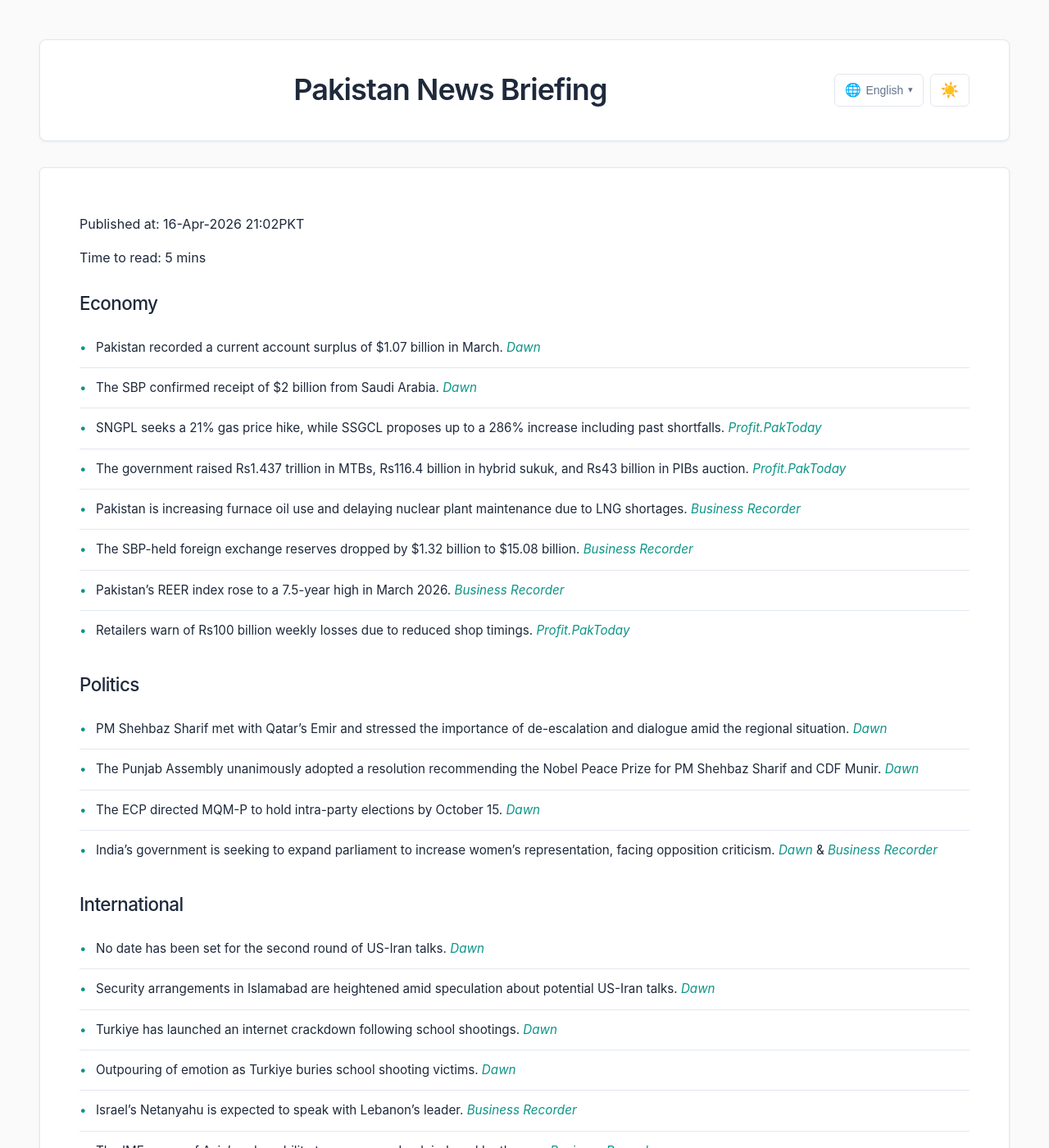
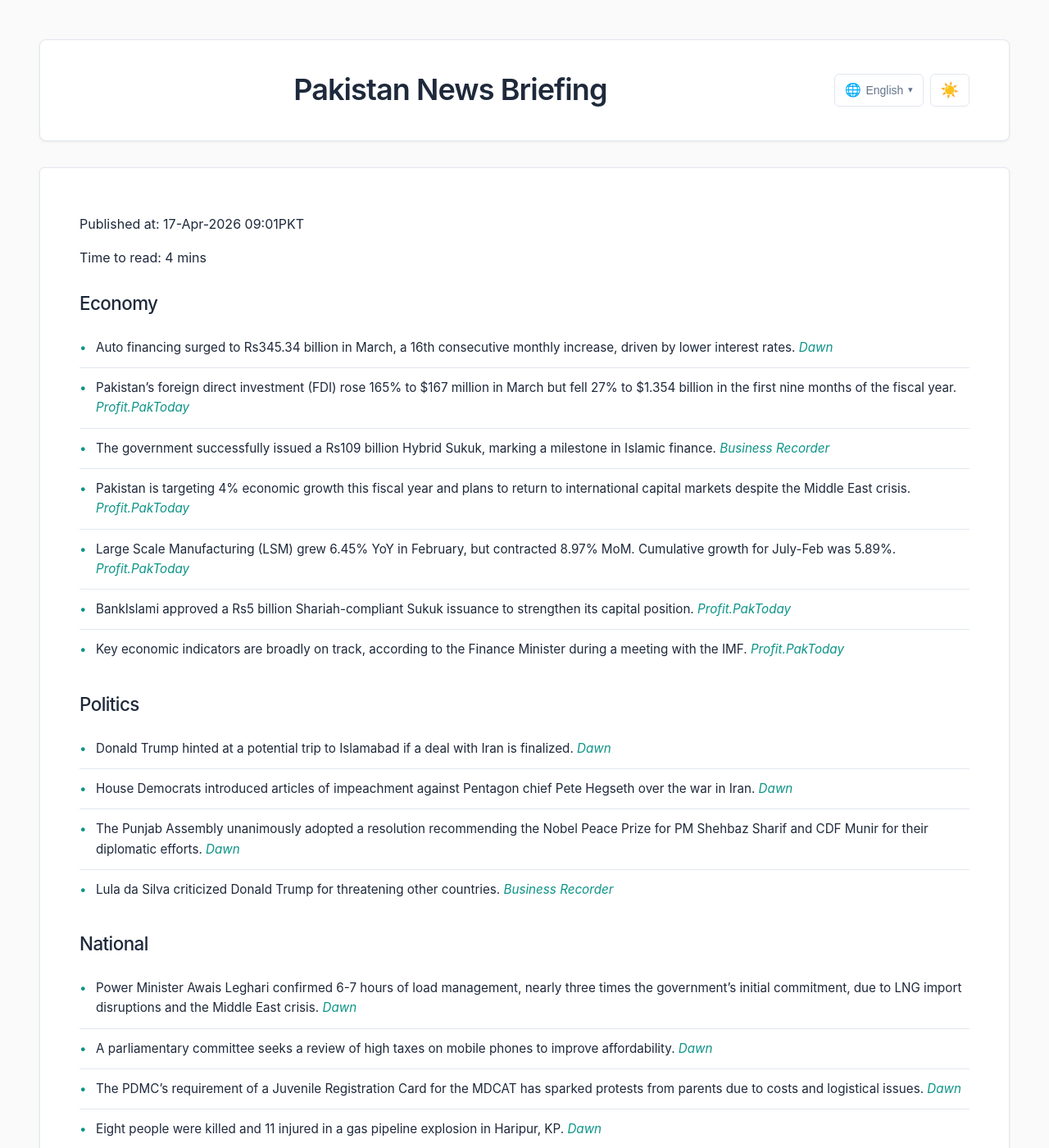
Before and after one commit to zsubzwary/news, a Jekyll site: the page built from en/index.md, in a window 1280 px wide and 1400 px high. Shown: the whole window at 82% size. Built offline with Jekyll 4.4.1, drawn with Linux system fonts in a browser that asks for light colours; some web fonts are replaced; some of the changed text lies outside the part shown.

Commit message:
DateTime; 2026-04-17T04:01:54.996Z

```diff
--- a/en/index.md
+++ b/en/index.md
@@ -4,72 +4,53 @@ title: Pakistan News Briefing
 lang: en
 ---
 
-Published at: 16-Apr-2026 21:02PKT
+Published at: 17-Apr-2026 09:01PKT
 
-Time to read: 5 mins
+Time to read: 4 mins
 
 ### Economy
-- Pakistan recorded a current account surplus of $1.07 billion in March. *[Dawn](https://www.dawn.com/news/1992290/current-account-posts-surplus-of-107bn-in-march)*
-- The SBP confirmed receipt of $2 billion from Saudi Arabia. *[Dawn](https://www.dawn.com/news/1992225/pakistan-receives-2bn-from-saudi-arabia-state-bank)*
-- SNGPL seeks a 21% gas price hike, while SSGCL proposes up to a 286% increase including past shortfalls. *[Profit.PakToday](https://profit.pakistantoday.com.pk/2026/04/16/sngpl-seeks-21-gas-price-hike-ssgcl-proposes-up-to-286-increase-including-past-shortfalls)*
-- The government raised Rs1.437 trillion in MTBs, Rs116.4 billion in hybrid sukuk, and Rs43 billion in PIBs auction. *[Profit.PakToday](https://profit.pakistantoday.com.pk/2026/04/16/govt-raises-rs1-437-trillion-in-mtbs-rs116-4-billion-in-hybrid-sukuk-rs43-billion-in-pibs-auction)*
-- Pakistan is increasing furnace oil use and delaying nuclear plant maintenance due to LNG shortages. *[Business Recorder](https://www.brecorder.com/news/40416776/pakistan-ramps-up-furnace-oil-use-delays-nuclear-maintenance-amid-lng-shortages)*
-- The SBP-held foreign exchange reserves dropped by $1.32 billion to $15.08 billion. *[Business Recorder](https://www.brecorder.com/news/40416775/sbp-held-foreign-exchange-reserves-drop-by-132bn-to-1508bn)*
-- Pakistan’s REER index rose to a 7.5-year high in March 2026. *[Business Recorder](https://www.brecorder.com/news/40416769/pakistans-reer-index-rises-to-75-year-high-in-march-2026)*
-- Retailers warn of Rs100 billion weekly losses due to reduced shop timings. *[Profit.PakToday](https://profit.pakistantoday.com.pk/2026/04/16/retailers-warn-of-rs100-billion-weekly-losses-after-reduced-shop-timings)*
+- Auto financing surged to Rs345.34 billion in March, a 16th consecutive monthly increase, driven by lower interest rates. *[Dawn](https://www.dawn.com/news/1992446/auto-financing-rises-to-rs345bn)*
+- Pakistan’s foreign direct investment (FDI) rose 165% to $167 million in March but fell 27% to $1.354 billion in the first nine months of the fiscal year. *[Profit.PakToday](https://profit.pakistantoday.com.pk/2026/04/17/foreign-investment-in-pakistan-jumps-165-to-167-million-in-march-but-falls-27-in-9mfy26)*
+- The government successfully issued a Rs109 billion Hybrid Sukuk, marking a milestone in Islamic finance. *[Business Recorder](https://www.brecorder.com/news/40416860/islamic-financing-first-hybrid-sukuk-fetches-over-rs109bn)*
+- Pakistan is targeting 4% economic growth this fiscal year and plans to return to international capital markets despite the Middle East crisis. *[Profit.PakToday](https://profit.pakistantoday.com.pk/2026/04/17/finance-minister-targets-4-growth-plans-market-return-amid-middle-east-crisis)*
+- Large Scale Manufacturing (LSM) grew 6.45% YoY in February, but contracted 8.97% MoM. Cumulative growth for July-Feb was 5.89%. *[Profit.PakToday](https://profit.pakistantoday.com.pk/2026/04/17/pakistans-factory-output-rises-6-45-yoy-in-february-2026-grows-5-89-in-8mfy26)*
+- BankIslami approved a Rs5 billion Shariah-compliant Sukuk issuance to strengthen its capital position. *[Profit.PakToday](https://profit.pakistantoday.com.pk/2026/04/17/bankislami-approves-rs5-billion-shariah-compliant-sukuk-issuance)*
+- Key economic indicators are broadly on track, according to the Finance Minister during a meeting with the IMF. *[Profit.PakToday](https://profit.pakistantoday.com.pk/2026/04/17/key-economic-indicators-remain-broadly-on-track-finance-minister-tells-imf)*
 
 ### Politics
-- PM Shehbaz Sharif met with Qatar’s Emir and stressed the importance of de-escalation and dialogue amid the regional situation. *[Dawn](https://www.dawn.com/news/1992240/pm-shehbaz-meets-qatar-emir-stresses-importance-of-de-escalation-dialogue-amid-regional-situation)*
-- The Punjab Assembly unanimously adopted a resolution recommending the Nobel Peace Prize for PM Shehbaz Sharif and CDF Munir. *[Dawn](https://www.dawn.com/news/1992303/punjab-assembly-unanimously-adopts-resolution-recommending-nobel-peace-prize-for-pm-cdf-munir)*
-- The ECP directed MQM-P to hold intra-party elections by October 15. *[Dawn](https://www.dawn.com/news/1992273/ecp-directs-mqm-p-to-hold-intra-party-elections-by-october-15)*
-- India’s government is seeking to expand parliament to increase women’s representation, facing opposition criticism. *[Dawn](https://www.dawn.com/news/1992286/india-plans-parliament-expansion-for-women-opposition-cries-foul)* & *[Business Recorder](https://www.brecorder.com/news/40416772/indias-modi-pushes-for-more-women-in-bigger-parliament-in-democratic-overhaul)*
+- Donald Trump hinted at a potential trip to Islamabad if a deal with Iran is finalized. *[Dawn](https://www.dawn.com/news/1992474/trump-hints-at-islamabad-trip-if-iran-deal-is-finalised)*
+- House Democrats introduced articles of impeachment against Pentagon chief Pete Hegseth over the war in Iran. *[Dawn](https://www.dawn.com/news/1992466/democrats-move-to-impeach-hegseth-over-iran-war)*
+- The Punjab Assembly unanimously adopted a resolution recommending the Nobel Peace Prize for PM Shehbaz Sharif and CDF Munir for their diplomatic efforts. *[Dawn](https://www.dawn.com/news/1992303/punjab-assembly-unanimously-adopts-resolution-recommending-nobel-peace-prize-for-pm-cdf-munir)*
+- Lula da Silva criticized Donald Trump for threatening other countries. *[Business Recorder](https://www.brecorder.com/news/40416865/lula-says-trump-has-no-right-to-threaten-countries)*
+
+### National
+- Power Minister Awais Leghari confirmed 6-7 hours of load management, nearly three times the government’s initial commitment, due to LNG import disruptions and the Middle East crisis. *[Dawn](https://www.dawn.com/news/1992471/govt-admits-up-to-seven-hours-of-power-outages)*
+- A parliamentary committee seeks a review of high taxes on mobile phones to improve affordability. *[Dawn](https://www.dawn.com/news/1992464/na-panel-seeks-review-of-high-taxes-on-mobile-phones)*
+- The PDMC’s requirement of a Juvenile Registration Card for the MDCAT has sparked protests from parents due to costs and logistical issues. *[Dawn](https://www.dawn.com/news/1992461/juvenile-id-rule-for-mdcat-leaves-parents-fuming)*
+- Eight people were killed and 11 injured in a gas pipeline explosion in Haripur, KP. *[Dawn](https://www.dawn.com/news/1992380/8-killed-11-injured-as-gas-supply-line-catches-fire-in-kps-haripur)*
+- A man was rescued alive after being trapped in a mine collapse in Mardan, KP, for 16 days. *[Dawn](https://www.dawn.com/news/1992304/man-buried-under-rubble-rescued-alive-16-days-after-mine-collapse-in-kps-mardan)*
+- Islamabad administration revised business timings, extending restrictions to bakeries and sports facilities. *[Dawn](https://www.dawn.com/news/1992333/islamabad-administration-revises-business-timings-extends-restrictions-to-bakeries-and-sports-facilities)*
 
 ### International
-- No date has been set for the second round of US-Iran talks. *[Dawn](https://www.dawn.com/news/1992276/no-date-set-for-second-round-of-us-iran-talks-fo-says)*
-- Security arrangements in Islamabad are heightened amid speculation about potential US-Iran talks. *[Dawn](https://www.dawn.com/news/1992308/security-arrangements-in-islamabad-in-overdrive-amid-possible-2nd-round-of-us-iran-talks)*
-- Turkiye has launched an internet crackdown following school shootings. *[Dawn](https://www.dawn.com/news/1992280/turkiye-launches-internet-crackdown-ahead-of-funerals-for-shooting-victims)*
+- A 10-day ceasefire between Israel and Lebanon took effect. *[Dawn](https://www.dawn.com/news/1992354/10-day-ceasefire-between-israel-lebanon-takes-effect)*
+- Cuba stated it is “ready” for a possible US attack. *[Dawn](https://www.dawn.com/news/1992366/cuba-ready-for-possible-us-attack)*
+- Ukraine’s PM expressed increased confidence in US support after a visit to Washington. *[ARY](https://arynews.tv/ukraine-pm-says-she-feels-more-confident-of-us-support)*
 - Outpouring of emotion as Turkiye buries school shooting victims. *[Dawn](https://www.dawn.com/news/1992324/outpouring-of-emotion-as-turkiye-buries-school-shooting-victims)*
-- Israel’s Netanyahu is expected to speak with Lebanon’s leader. *[Business Recorder](https://www.brecorder.com/news/40416759/israel-minister-says-netanyahu-to-talk-to-lebanon-leader-thursday)*
-- The IMF warns of Asia’s vulnerability to an energy shock induced by the war. *[Business Recorder](https://www.brecorder.com/news/40416762/imf-warns-of-asias-vulnerability-to-war-induced-energy-shock)*
 
-### National
-- A man was rescued alive 16 days after a mine collapse in KP’s Mardan. *[Dawn](https://www.dawn.com/news/1992304/man-buried-under-rubble-rescued-alive-16-days-after-mine-collapse-in-kps-mardan)*
-- AJK police arrested a suspected RAW agent in Rawalakot. *[Dawn](https://www.dawn.com/news/1992279/ajk-police-arrest-suspected-raw-agent-in-rawalakot)* & *[ARY](https://arynews.tv/raw-operative-arrested-in-ajks-rawalakot)*
-- Islamabad administration revised business timings, extending restrictions to bakeries and sports facilities. *[Dawn](https://www.dawn.com/news/1992333/islamabad-administration-revises-business-timings-extends-restrictions-to-bakeries-and-sports-facilities)*
-- IHC expressed displeasure over tree cutting in Islamabad despite previous orders. *[Dawn](https://www.dawn.com/news/1992293/ihc-expresses-displeasure-over-cutting-of-trees-in-islamabad-in-violation-of-previous-orders)*
-- FCC directed CDA to formulate rules regularising Islamabad’s informal settlements. *[Dawn](https://www.dawn.com/news/1992289/fcc-directs-cda-to-formulate-rules-regularising-islamabads-informal-settlements)*
+### Science & Technology
+- Sony will receive up to $380 million in subsidies for a new image sensor factory in Japan. *[Business Recorder](https://www.brecorder.com/news/40416893/sony-to-get-up-to-380-million-image-sensor-factory-japan-subsidy)*
+- NADRA launched mobile biometric verification for Punjab arms licenses. *[ARY](https://arynews.tv/nadra-makes-arms-licence-verification-easier)*
 
 ### Health
-- An HIV outbreak among children in Taunsa remains unaddressed, with reports of unsafe practices in the local hospital. *[Dawn](https://www.dawn.com/news/1992138/in-unsafe-hands)*
-- Gaza’s war amputees are facing shortages of prostheses due to Israeli restrictions. *[Dawn](https://www.dawn.com/news/1992292/gazas-war-amputees-short-of-prostheses-under-israeli-restrictions)*
-
-### Sports
-- Pakistan Navy successfully test-fired a locally developed anti-ship ballistic missile. *[Dawn](https://www.dawn.com/news/1992261/pakistan-navy-successfully-test-fires-locally-developed-anti-ship-ballistic-missile-ispr)*
-- Hyderabad Kingsmen extended their winning streak with a five-wicket win over RawalPindiz. *[ARY](https://arynews.tv/hyderabad-kingsmen-vs-rawalpindiz-match-result)*
-- France to complete World Cup warm-ups against Northern Ireland on June 8. *[ARY](https://arynews.tv/france-to-complete-world-cup-warm-ups-against-northern-ireland-on-june-8)*
-- Joy Harmon, Cool Hand Luke star, dies at 87. *[ARY](https://arynews.tv/joy-harmon-cool-hand-luke-star-dies-at-87)*
-- Cristiano Ronaldo threw up after Al-Nassr match due to fatigue. *[ARY](https://arynews.tv/fatigued-ronaldo-threw-up-after-al-nassr-match-coach-says)*
-
-### Science & Technology
-- Spaceballs trailer drops packed with Star Wars and Avatar parodies. *[ARY](https://arynews.tv/spaceballs-trailer-unveils-rick-moranis-return)*
-- Spielberg teases new alien film as ‘more truth than fiction’. *[ARY](https://arynews.tv/disclosure-day-spielberg-teases-new-alien-film-as-more-truth-than-fiction)*
-- Street Fighter 2026 reveals high-octane trailer at CinemaCon debut. *[ARY](https://arynews.tv/street-fighter-2026)*
+- Novo’s weight-loss drug may preserve lean body mass better than Lilly’s. *[ARY](https://arynews.tv/tirzepatide-compared-to-semaglutide-for-weight-loss)*
+- Eli Lilly’s Foundayo pill lowers heart attack and stroke risk. *[ARY](https://arynews.tv/foundayo-pill-lowers-heart-attack-stroke-risk-eli-lilly)*
 
 ### Other
-- Fiza Ali apologises over a viral clip, then deletes the post. *[ARY](https://arynews.tv/fiza-ali-apologises-over-viral-clip-then-deletes-post)*
-- Packages Group and AkzoNobel are set to sign a deal after months of negotiations. *[Profit.PakToday](https://profit.pakistantoday.com.pk/2026/04/16/after-months-of-brinkmanship-and-one-collapse-packages-group-and-akzonobel-set-to-sign-a-deal/)*
-- Customs issues directives to improve salt export packaging. *[Profit.PakToday](https://profit.pakistantoday.com.pk/2026/04/16/customs-issues-directives-to-improve-salt-export-packaging-avoid-shipment-delays)*
-- Nation’s Bank welcomes Shahid Afridi as Sports Consultant. *[Profit.PakToday](https://profit.pakistantoday.com.pk/2026/04/16/nations-bank-proudly-welcomes-shahid-afridi-as-sports-consultant/)*
-- Mitchells offers unsubscribed shares to CCL Holdings after right issue. *[Profit.PakToday](https://profit.pakistantoday.com.pk/2026/04/16/mitchells-offers-567531-unsubscribed-shares-to-ccl-holdings-after-rs500-million-right-issue/)*
-- Supreme Court directs PIA to pay 24 years pension to retired employee. *[Profit.PakToday](https://profit.pakistantoday.com.pk/2026/04/16/supreme-court-directs-pia-to-pay-24-years-pension-to-retired-employee/)*
-- India could limit sulphur exports as supplies tighten. *[Business Recorder](https://www.brecorder.com/news/40416754/india-could-limit-sulphur-exports-as-supplies-tighten-sources-say)*
-- EU spells out how Google must share data with rivals. *[Business Recorder](https://www.brecorder.com/news/40416765/eu-spells-out-how-google-must-share-data-with-rivals)*
-- Aluminium hits four-year high on Middle East supply worries. *[Business Recorder](https://www.brecorder.com/news/40416767/aluminium-hits-four-year-high-on-middle-east-supply-worries)*
-- India’s RBI asks state oil refiners to curb spot dollar buying. *[Business Recorder](https://www.brecorder.com/news/40416777/indias-rbi-asks-state-oil-refiners-to-curb-spot-dollar-buying-sources-say)*
-- Sri Lankan shares end higher on gains across sectors. *[Business Recorder](https://www.brecorder.com/news/40416760/sri-lankan-shares-end-higher-on-gains-across-sectors)*
-- Indian bonds decline as focus stays on US-Iran peace talks. *[Business Recorder](https://www.brecorder.com/news/40416758/indian-bonds-decline-as-focus-stays-on-us-iran-peace-talks-debt-sale)*
-- Asia rice: India export rates steady, Vietnamese prices tick up. *[Business Recorder](https://www.brecorder.com/news/40416757/asia-rice-india-export-rates-steady-vietnamese-prices-tick-up-post-harvest-season)*
-- Saudi Riyal to Pakistani Rupee Rate Today – April 16, 2026. *[ARY](https://arynews.tv/saudi-riyal-to-pakistani-rupee-rate-today-april-16-2026)*
-- US forces ready to restart combat if Iran doesn’t agree a deal. *[Business Recorder](https://www.brecorder.com/news/40416764/us-forces-ready-to-restart-combat-if-iran-doesnt-agree-a-deal-says-hegseth)*
-- Most Gulf bourses rise as investors eye possible Iran war deal. *[Business Recorder](https://www.brecorder.com/news/40416770/most-gulf-bourses-rise-as-investors-eye-possible-iran-war-deal)*
-- S&P 500, Nasdaq retreat as rally momentum begins to fade. *[Business Recorder](https://www.brecorder.com/news/40416778/sampp-500-nasdaq-retreat-as-rally-momentum-begins-to-fade)*
+- Prominent lawyer Raza Kazim passed away at 96. *[Dawn](https://www.dawn.com/news/1992460/prominent-lawyer-raza-kazim-passes-away-at-96)*
+- Pakistan and Italy will collaborate to combat cultural heritage smuggling. *[Dawn](https://www.dawn.com/news/1992468/pakistan-italy-to-combat-cultural-heritage-smuggling)*
+- PM Shehbaz Sharif concluded the third leg of his tri-nation tour in Turkiye. *[Dawn](https://www.dawn.com/news/1992240/pm-shehbaz-arrives-in-turkiye-on-third-leg-of-tri-nation-tour-holds-meeting-with-fm-fidan)*
+- Pakistan’s diplomatic efforts to prevent the US-Iran ceasefire from collapsing are gaining global attention. *[Dawn](https://www.dawn.com/news/1992477/hectic-diplomacy)*
+- LUMHS launched electric buses for inter-varsity travel. *[ARY](https://arynews.tv/electric-buses-enhance-student-experience-at-lumhs)*
+- Victoria Beckham addressed a family rift with her son Brooklyn. *[ARY](https://arynews.tv/victoria-beckham-addresses-family-rift-with-son-brooklyn)*
+- Melanie Martinez announces HADES arena tour tickets. *[ARY](https://arynews.tv/melanie-martinez-announces-hades-arena-tour-tickets)*
+- Job opportunities available in Germany for April 2026. *[ARY](https://arynews.tv/job-opportunities-in-germany-april-2026)*
```
